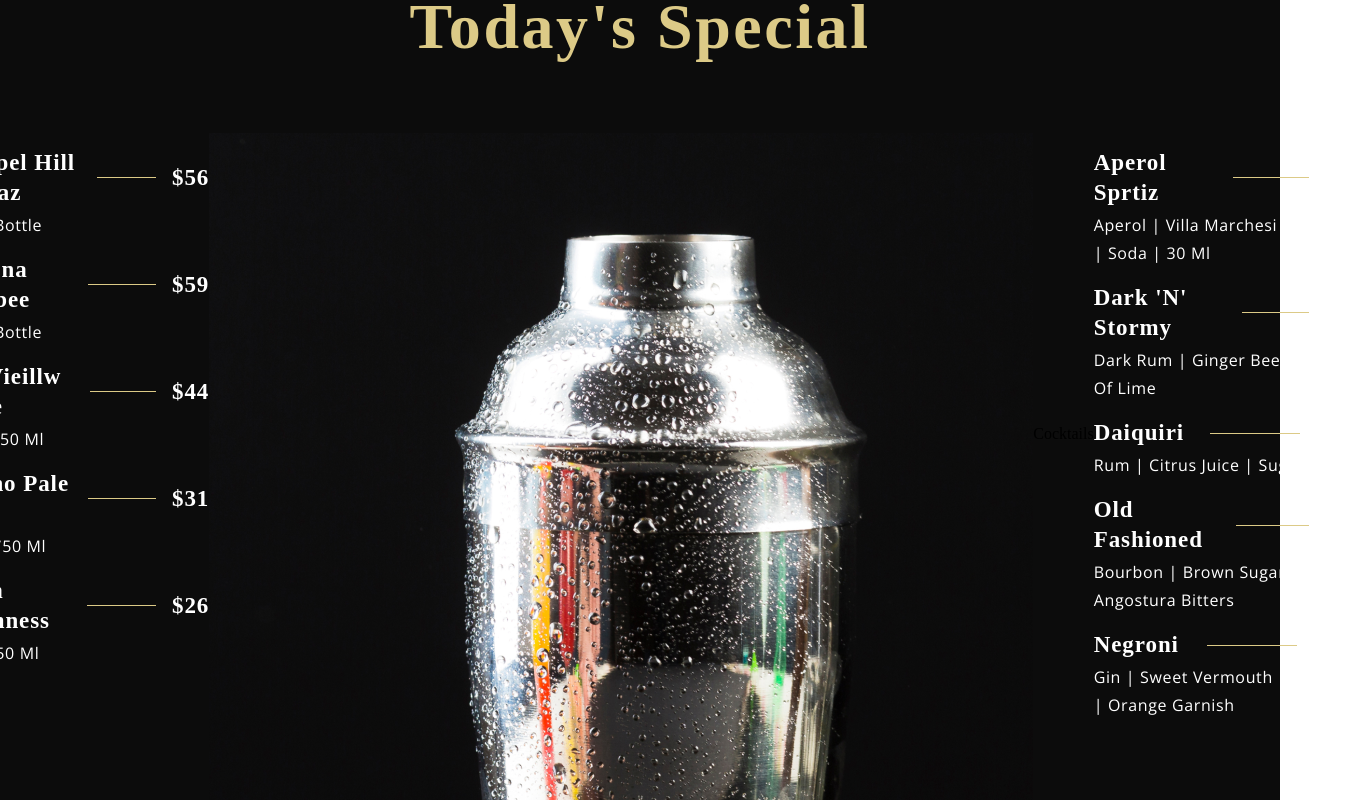
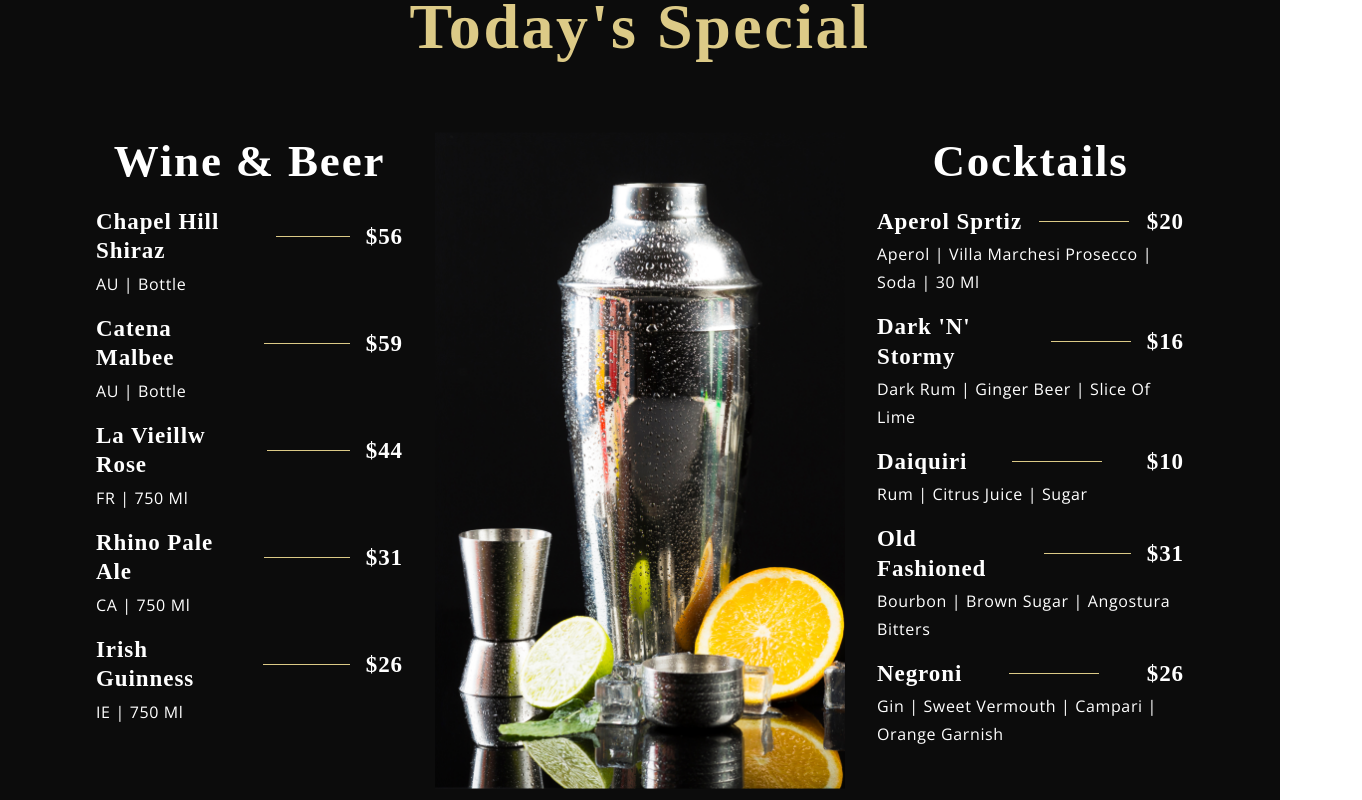
Before and after one commit to misikir21/NewTest-Restaurant, a React (Create React App) app: page / in a window 1280 px wide. Shown: the part 2120-2920 px from the top of the page, 1362 px wide, since content can reach past the window. Built offline with nearby package versions, Linux system fonts and the light colour scheme; a web font is replaced by a local one.

Commit message:
adjust bottle image size to fit scren

```diff
--- a/src/components/Menuitem/MenuItem.css
+++ b/src/components/Menuitem/MenuItem.css
@@ -26,3 +26,9 @@
 	background: var(--color-golden);
 	margin: 0 1rem;
 }
+
+.app__menuitem-price {
+	display: flex;
+	justify-content: flex-end;
+	align-items: flex-end;
+}
--- a/src/container/Menu/SpecialMenu.css
+++ b/src/container/Menu/SpecialMenu.css
@@ -15,3 +15,35 @@
 	align-items: flex-start;
 	flex-direction: row;
 }
+.app__specialMenu-menu_heading {
+	font-family: var(--font-base);
+	font-weight: 600;
+	font-size: 45px;
+	line-height: 58.5px;
+	letter-spacing: 0.04em;
+	color: var(--color-white);
+}
+
+.app__specialMenu-menu_wine,
+.app__specialMenu-menu_cocktails {
+	flex: 1;
+	width: 100%;
+	flex-direction: column;
+}
+
+.app__specialMenu-menu_img {
+	width: 410px;
+	margin: 0 2rem;
+}
+
+.app__specialMenu-menu_img img {
+	width: 100%;
+	height: auto;
+}
+
+.app__specialMenu-menu_items {
+	display: flex;
+	flex-direction: column;
+	margin: 2rem 0;
+	width: 100%;
+}
```
